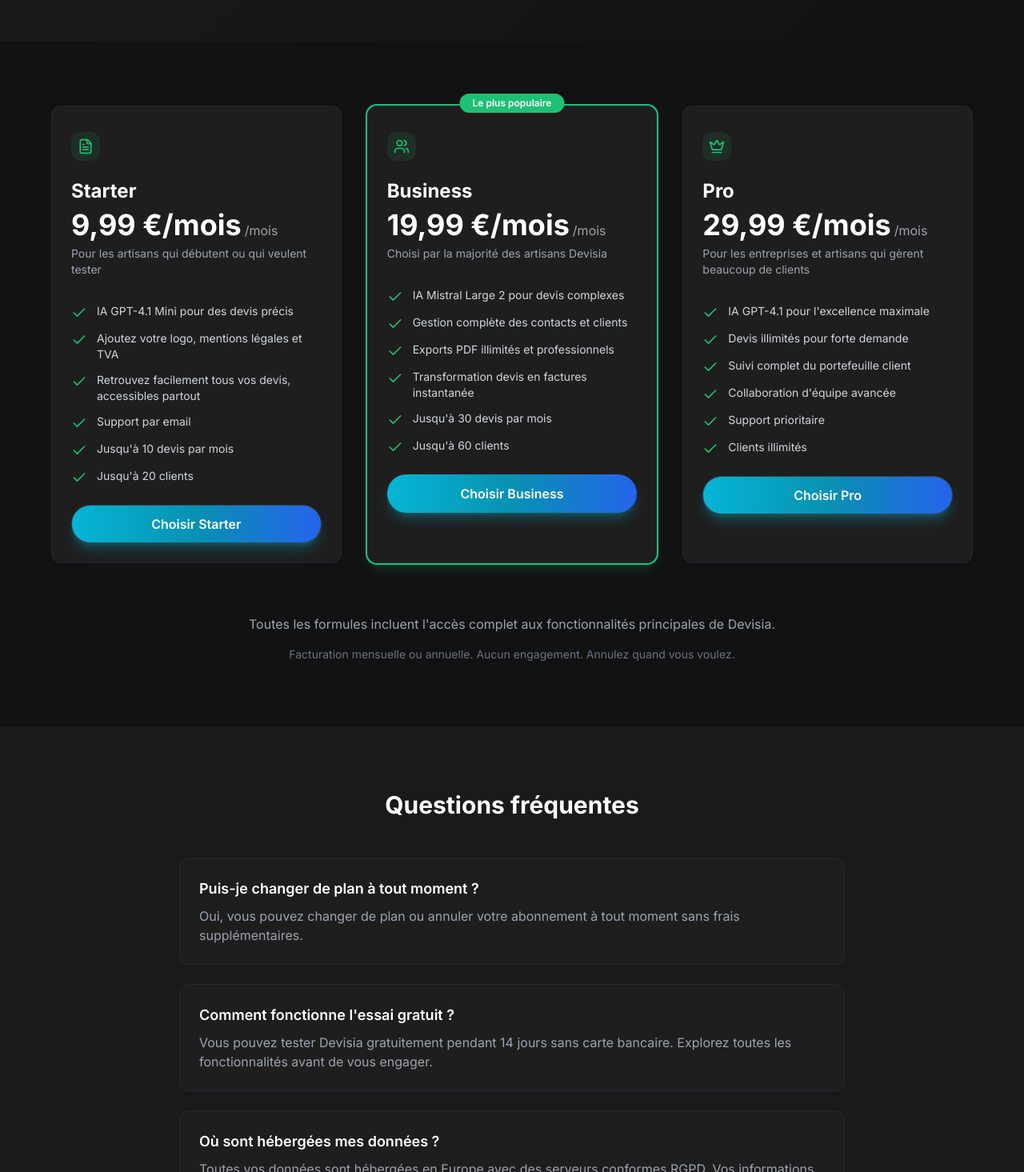
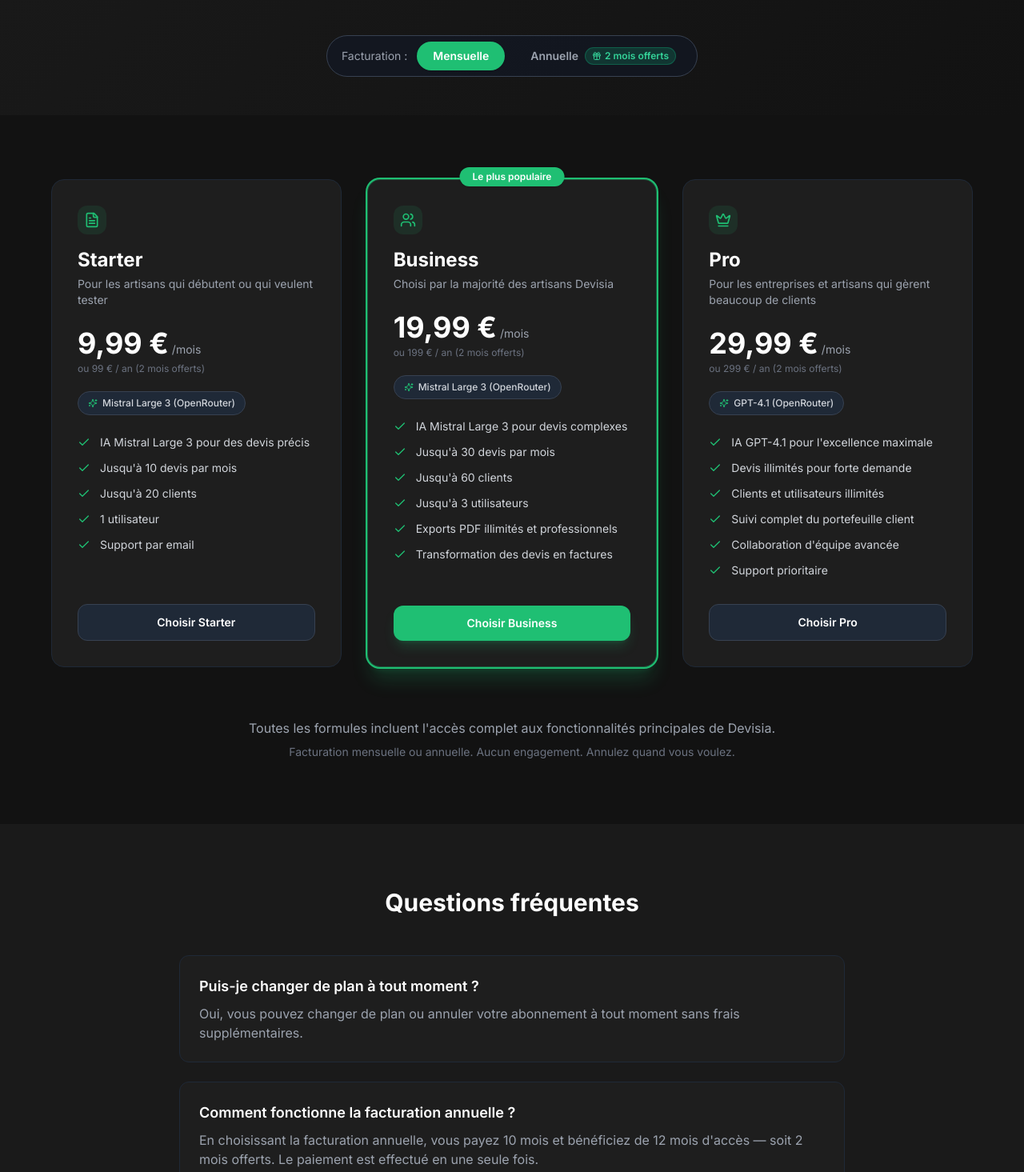
Before and after one commit to crashboom34/devisia, a Next.js app: page /pricing in a window 1280 px wide. Shown: the part 285-1750 px from the top of the page at 80% size. Built offline with nearby package versions, Linux system fonts and the light colour scheme; no server answers.

Commit message:
Updated tier-model.ts

```diff
--- a/app/admin/subscriptions/page.tsx
+++ b/app/admin/subscriptions/page.tsx
@@ -528,7 +528,7 @@ export default function AdminSubscriptionsPage() {
                     <TableHead className="text-slate-300">Level</TableHead>
                     <TableHead className="text-slate-300">Price</TableHead>
                     <TableHead className="text-slate-300">AI Model</TableHead>
-                    <TableHead className="text-slate-300">Limits</TableHead>
+                    <TableHead className="text-slate-300">Limites</TableHead>
                     <TableHead className="text-slate-300">Status</TableHead>
                     <TableHead className="text-slate-300 text-right">Actions</TableHead>
                   </TableRow>
@@ -565,8 +565,16 @@ export default function AdminSubscriptionsPage() {
                         )}
                       </TableCell>
                       <TableCell className="text-slate-300 text-sm">
-                        <div>{tier.max_projects_per_month} projects/mo</div>
-                        <div className="text-xs text-slate-500">{tier.max_estimates_per_project} estimates/project</div>
+                        <div>{tier.max_projects_per_month >= 999999 ? 'Illimités' : `${tier.max_projects_per_month} devis/mois`}</div>
+                        <div className="text-xs text-slate-500">
+                          {(tier as any).max_clients >= 999999 ? 'Clients illimités' : `${(tier as any).max_clients ?? '—'} clients max`}
+                        </div>
+                        <div className="text-xs text-slate-500">
+                          {(tier as any).max_users >= 999999 ? 'Utilisateurs illimités' : `${(tier as any).max_users ?? 1} utilisateur(s)`}
+                        </div>
+                        {(tier as any).fair_use_limit && (
+                          <div className="text-xs text-slate-600 italic">fair-use: {(tier as any).fair_use_limit}/mois</div>
+                        )}
                       </TableCell>
                       <TableCell>
                         <Switch
--- a/app/pricing/page.tsx
+++ b/app/pricing/page.tsx
@@ -1,9 +1,68 @@
+'use client';
+
+import { useState } from 'react';
+import Link from 'next/link';
 import { SiteHeader } from '@/components/marketing/SiteHeader';
 import { SiteFooter } from '@/components/marketing/SiteFooter';
-import { PricingCard } from '@/components/marketing/PricingCard';
 import { CTASection } from '@/components/marketing/CTASection';
+import { Check, FileText, Users, Crown, Sparkles, Gift } from 'lucide-react';
+import { PLAN_PRICES, PLAN_FEATURES, TIER_TO_MODEL_LABEL } from '@/lib/tier-model';
+
+type BillingPeriod = 'monthly' | 'yearly';
+
+interface Plan {
+  key: 'starter' | 'business' | 'pro';
+  name: string;
+  description: string;
+  icon: React.ElementType;
+  popular?: boolean;
+  stripePriceIds: {
+    monthly: string;
+    yearly: string;
+  };
+}
+
+const PLANS: Plan[] = [
+  {
+    key: 'starter',
+    name: 'Starter',
+    description: "Pour les artisans qui débutent ou qui veulent tester",
+    icon: FileText,
+    stripePriceIds: {
+      monthly: 'starter_monthly_price_id',
+      yearly:  'starter_yearly_price_id',
+    },
+  },
+  {
+    key: 'business',
+    name: 'Business',
+    description: "Choisi par la majorité des artisans Devisia",
+    icon: Users,
+    popular: true,
+    stripePriceIds: {
+      monthly: 'business_monthly_price_id',
+      yearly:  'business_yearly_price_id',
+    },
+  },
+  {
+    key: 'pro',
+    name: 'Pro',
+    description: "Pour les entreprises et artisans qui gèrent beaucoup de clients",
+    icon: Crown,
+    stripePriceIds: {
+      monthly: 'pro_monthly_price_id',
+      yearly:  'pro_yearly_price_id',
+    },
+  },
+];
+
+function formatPrice(n: number): string {
+  return n % 1 === 0 ? `${n}` : n.toFixed(2).replace('.', ',');
+}
 
 export default function PricingPage() {
+  const [billing, setBilling] = useState<BillingPeriod>('monthly');
+
   return (
     <div className="min-h-screen bg-brand-dark">
       <SiteHeader />
@@ -14,76 +73,148 @@ export default function PricingPage() {
             <h1 className="text-4xl sm:text-5xl font-bold text-white mb-6">
               Tarifs simples et transparents
             </h1>
-            <p className="text-xl text-gray-300 max-w-3xl mx-auto">
+            <p className="text-xl text-gray-300 max-w-3xl mx-auto mb-10">
               Choisissez le plan qui correspond à vos besoins. Changez ou annulez à tout moment.
             </p>
+
+            <div className="inline-flex items-center gap-3 bg-gray-900/60 border border-gray-700 rounded-full p-1.5">
+              <span className="text-sm text-gray-400 pl-3">Facturation :</span>
+              <button
+                onClick={() => setBilling('monthly')}
+                className={`px-5 py-2 rounded-full text-sm font-semibold transition-all duration-200 ${
+                  billing === 'monthly'
+                    ? 'bg-brand-green text-white shadow'
+                    : 'text-gray-400 hover:text-white'
+                }`}
+              >
+                Mensuelle
+              </button>
+              <button
+                onClick={() => setBilling('yearly')}
+                className={`flex items-center gap-2 px-5 py-2 rounded-full text-sm font-semibold transition-all duration-200 ${
+                  billing === 'yearly'
+                    ? 'bg-brand-green text-white shadow'
+                    : 'text-gray-400 hover:text-white'
+                }`}
+              >
+                Annuelle
+                <span className="inline-flex items-center gap-1 bg-emerald-500/20 text-emerald-400 text-xs px-2 py-0.5 rounded-full border border-emerald-500/30">
+                  <Gift className="h-3 w-3" />
+                  2 mois offerts
+                </span>
+              </button>
+            </div>
           </div>
         </section>
 
         <section className="py-20 bg-brand-dark">
           <div className="container mx-auto px-4 sm:px-6 lg:px-8">
             <div className="grid md:grid-cols-3 gap-8 max-w-6xl mx-auto">
-              <PricingCard
-                name="Starter"
-                price="9,99 €/mois"
-                description="Pour les artisans qui débutent ou qui veulent tester"
-                icon="file"
-                features={[
-                  "IA GPT-4.1 Mini pour des devis précis",
-                  "Ajoutez votre logo, mentions légales et TVA",
-                  "Retrouvez facilement tous vos devis, accessibles partout",
-                  "Support par email",
-                  "Jusqu'à 10 devis par mois",
-                  "Jusqu'à 20 clients",
-                ]}
-                cta={{
-                  label: 'Choisir Starter',
-                  href: '/auth/register?plan=starter',
-                }}
-              />
+              {PLANS.map((plan) => {
+                const prices = PLAN_PRICES[plan.key];
+                const features = PLAN_FEATURES[plan.key];
+                const modelLabel = TIER_TO_MODEL_LABEL[plan.key];
+                const Icon = plan.icon;
+                const priceId = plan.stripePriceIds[billing];
 
-              <PricingCard
-                name="Business"
-                price="19,99 €/mois"
-                description="Choisi par la majorité des artisans Devisia"
-                icon="users"
-                popular={true}
-                features={[
-                  "IA Mistral Large 2 pour devis complexes",
-                  "Gestion complète des contacts et clients",
-                  "Exports PDF illimités et professionnels",
-                  "Transformation devis en factures instantanée",
-                  "Jusqu'à 30 devis par mois",
-                  "Jusqu'à 60 clients",
-                ]}
-                cta={{
-                  label: 'Choisir Business',
-                  href: '/auth/register?plan=business',
-                }}
-              />
+                return (
+                  <div
+                    key={plan.key}
+                    className={`relative flex flex-col rounded-2xl border bg-brand-darkCard transition-all duration-300 hover:-translate-y-1 ${
+                      plan.popular
+                        ? 'ring-2 ring-brand-green shadow-xl shadow-brand-green/20 border-brand-green/40'
+                        : 'border-gray-800 hover:border-brand-green/30'
+                    }`}
+                  >
+                    {plan.popular && (
+                      <div className="absolute -top-4 left-1/2 -translate-x-1/2">
+                        <div className="bg-brand-green text-white text-xs font-semibold px-4 py-1 rounded-full shadow">
+                          Le plus populaire
+                        </div>
+                      </div>
+                    )}
 
-              <PricingCard
-                name="Pro"
-                price="29,99 €/mois"
-                description="Pour les entreprises et artisans qui gèrent beaucoup de clients"
-                icon="crown"
-                features={[
-                  "IA GPT-4.1 pour l'excellence maximale",
-                  "Devis illimités pour forte demande",
-                  "Suivi complet du portefeuille client",
-                  "Collaboration d'équipe avancée",
-                  "Support prioritaire",
-                  "Clients illimités",
-                ]}
-                cta={{
-                  label: 'Choisir Pro',
-                  href: '/auth/register?plan=pro',
-                }}
-              />
+                    {billing === 'yearly' && (
+                      <div className="absolute top-4 right-4">
+                        <span className="flex items-center gap-1 bg-emerald-500/15 text-emerald-400 text-xs font-semibold px-2.5 py-1 rounded-full border border-emerald-500/25">
+                          <Gift className="h-3 w-3" />
+                          2 mois offerts
+                        </span>
+                      </div>
+                    )}
+
+                    <div className="p-8 pb-6">
+                      <div className="inline-flex p-2 rounded-lg bg-brand-green/10 mb-4">
+                        <Icon className="h-5 w-5 text-brand-green" />
+                      </div>
+
+                      <h3 className="text-2xl font-bold text-white mb-1">{plan.name}</h3>
+                      <p className="text-sm text-gray-400 mb-6">{plan.description}</p>
+
+                      <div className="mb-1">
+                        {billing === 'monthly' ? (
+                          <>
+                            <div className="flex items-baseline gap-1">
+                              <span className="text-4xl font-bold text-white">
+                                {formatPrice(prices.monthly)} €
+                              </span>
+                              <span className="text-gray-400 text-sm">/mois</span>
+                            </div>
+                            <p className="text-xs text-gray-500 mt-1">
+                              ou {prices.yearly} € / an (2 mois offerts)
+                            </p>
+                          </>
+                        ) : (
+                          <>
+                            <div className="flex items-baseline gap-1">
+                              <span className="text-4xl font-bold text-white">
+                                {prices.yearly} €
+                              </span>
+                              <span className="text-gray-400 text-sm">/an</span>
+                            </div>
+                            <p className="text-xs text-emerald-400 mt-1">
+                              équivaut à {formatPrice(prices.monthlyEquiv)} € / mois
+                            </p>
+                          </>
+                        )}
+                      </div>
+
+                      <div className="mt-4 inline-flex items-center gap-1.5 px-3 py-1.5 rounded-full bg-gray-800 border border-gray-700">
+                        <Sparkles className="h-3 w-3 text-brand-green" />
+                        <span className="text-xs text-gray-300 font-medium">{modelLabel}</span>
+                      </div>
+                    </div>
+
+                    <div className="px-8 pb-8 flex flex-col flex-1">
+                      <ul className="space-y-3 mb-8 flex-1">
+                        {features.map((feature, i) => (
+                          <li key={i} className="flex items-start gap-3">
+                            <Check className="h-4 w-4 text-brand-green flex-shrink-0 mt-0.5" />
+                            <span className="text-gray-300 text-sm">{feature}</span>
+                          </li>
+                        ))}
+                      </ul>
+
+                      <Link
+                        href={`/auth/register?plan=${plan.key}&billing=${billing}&price_id=${priceId}`}
+                        className={`block w-full text-center py-3 px-6 rounded-lg font-semibold text-sm transition-all duration-200 ${
+                          plan.popular
+                            ? 'bg-brand-green hover:bg-green-600 text-white shadow-lg shadow-brand-green/20'
+                            : 'bg-gray-800 hover:bg-gray-700 text-white border border-gray-700'
+                        }`}
+                      >
+                        {billing === 'monthly'
+                          ? `Choisir ${plan.name}`
+                          : `Choisir ${plan.name} — ${prices.yearly} € / an`}
+                      </Link>
+                    </div>
+                  </div>
+                );
+              })}
             </div>
 
             <div className="mt-16 text-center">
-              <p className="text-gray-400 mb-4">
+              <p className="text-gray-400 mb-2">
                 Toutes les formules incluent l&apos;accès complet aux fonctionnalités principales de Devisia.
               </p>
               <p className="text-gray-500 text-sm">
@@ -99,41 +230,29 @@ export default function PricingPage() {
               Questions fréquentes
             </h2>
             <div className="space-y-6">
-              <div className="bg-brand-darkCard border border-gray-800 rounded-lg p-6">
-                <h3 className="text-lg font-semibold text-white mb-2">
-                  Puis-je changer de plan à tout moment ?
-                </h3>
-                <p className="text-gray-400">
-                  Oui, vous pouvez changer de plan ou annuler votre abonnement à tout moment sans frais supplémentaires.
-                </p>
-              </div>
-
-              <div className="bg-brand-darkCard border border-gray-800 rounded-lg p-6">
-                <h3 className="text-lg font-semibold text-white mb-2">
-                  Comment fonctionne l&apos;essai gratuit ?
-                </h3>
-                <p className="text-gray-400">
-                  Vous pouvez tester Devisia gratuitement pendant 14 jours sans carte bancaire. Explorez toutes les fonctionnalités avant de vous engager.
-                </p>
-              </div>
-
-              <div className="bg-brand-darkCard border border-gray-800 rounded-lg p-6">
-                <h3 className="text-lg font-semibold text-white mb-2">
-                  Où sont hébergées mes données ?
-                </h3>
-                <p className="text-gray-400">
-                  Toutes vos données sont hébergées en Europe avec des serveurs conformes RGPD. Vos informations sont chiffrées et sécurisées.
-                </p>
-              </div>
-
-              <div className="bg-brand-darkCard border border-gray-800 rounded-lg p-6">
-                <h3 className="text-lg font-semibold text-white mb-2">
-                  Puis-je utiliser ma propre clé API ?
-                </h3>
-                <p className="text-gray-400">
-                  Oui, vous pouvez utiliser votre propre clé API OpenAI ou Anthropic si vous préférez gérer directement les coûts d&apos;IA.
-                </p>
-              </div>
+              {[
+                {
+                  q: "Puis-je changer de plan à tout moment ?",
+                  a: "Oui, vous pouvez changer de plan ou annuler votre abonnement à tout moment sans frais supplémentaires.",
+                },
+                {
+                  q: "Comment fonctionne la facturation annuelle ?",
+                  a: "En choisissant la facturation annuelle, vous payez 10 mois et bénéficiez de 12 mois d'accès — soit 2 mois offerts. Le paiement est effectué en une seule fois.",
+                },
+                {
+                  q: "Quelle est la différence entre Mistral Large 3 et GPT-4.1 ?",
+                  a: "Mistral Large 3 offre d'excellents devis BTP pour la plupart des projets. GPT-4.1 (plan Pro) est le modèle le plus avancé d'OpenAI, idéal pour les projets complexes, les grandes équipes et les exigences maximales en précision.",
+                },
+                {
+                  q: "Où sont hébergées mes données ?",
+                  a: "Toutes vos données sont hébergées en Europe avec des serveurs conformes RGPD. Vos informations sont chiffrées et sécurisées.",
+                },
+              ].map(({ q, a }) => (
+                <div key={q} className="bg-brand-darkCard border border-gray-800 rounded-lg p-6">
+                  <h3 className="text-lg font-semibold text-white mb-2">{q}</h3>
+                  <p className="text-gray-400">{a}</p>
+                </div>
+              ))}
             </div>
           </div>
         </section>
@@ -142,7 +261,7 @@ export default function PricingPage() {
           title="Prêt à commencer ?"
           description="Essayez Devisia gratuitement pendant 14 jours. Aucune carte bancaire requise."
           cta={{
-            label: 'Démarrer l&apos;essai gratuit',
+            label: "Démarrer l'essai gratuit",
             href: '/auth/register',
           }}
         />
--- a/lib/tier-model.ts
+++ b/lib/tier-model.ts
@@ -27,3 +27,74 @@ export const CANONICAL_MAPPING = [
   { tier: "business", modelId: "mistralai/mistral-large-2512", label: "Mistral Large 3 (OpenRouter)" },
   { tier: "pro",      modelId: "openai/gpt-4.1",               label: "GPT-4.1 (OpenRouter)" },
 ] as const;
+
+export interface PlanLimits {
+  maxEstimatesPerMonth: number;
+  maxClients: number;
+  maxUsers: number;
+  fairUseLimit: number;
+  prioritySupport: boolean;
+}
+
+export const PLAN_LIMITS: Record<string, PlanLimits> = {
+  starter: {
+    maxEstimatesPerMonth: 10,
+    maxClients:           20,
+    maxUsers:             1,
+    fairUseLimit:         50,
+    prioritySupport:      false,
+  },
+  business: {
+    maxEstimatesPerMonth: 30,
+    maxClients:           60,
+    maxUsers:             3,
+    fairUseLimit:         150,
+    prioritySupport:      false,
+  },
+  pro: {
+    maxEstimatesPerMonth: 999999,
+    maxClients:           999999,
+    maxUsers:             999999,
+    fairUseLimit:         400,
+    prioritySupport:      true,
+  },
+  unlimited: {
+    maxEstimatesPerMonth: 999999,
+    maxClients:           999999,
+    maxUsers:             999999,
+    fairUseLimit:         400,
+    prioritySupport:      true,
+  },
+};
+
+export const PLAN_PRICES = {
+  starter:  { monthly: 9.99,  yearly: 99,  monthlyEquiv: 8.25  },
+  business: { monthly: 19.99, yearly: 199, monthlyEquiv: 16.6  },
+  pro:      { monthly: 29.99, yearly: 299, monthlyEquiv: 24.92 },
+} as const;
+
+export const PLAN_FEATURES: Record<string, string[]> = {
+  starter: [
+    "IA Mistral Large 3 pour des devis précis",
+    "Jusqu'à 10 devis par mois",
+    "Jusqu'à 20 clients",
+    "1 utilisateur",
+    "Support par email",
+  ],
+  business: [
+    "IA Mistral Large 3 pour devis complexes",
+    "Jusqu'à 30 devis par mois",
+    "Jusqu'à 60 clients",
+    "Jusqu'à 3 utilisateurs",
+    "Exports PDF illimités et professionnels",
+    "Transformation des devis en factures",
+  ],
+  pro: [
+    "IA GPT-4.1 pour l'excellence maximale",
+    "Devis illimités pour forte demande",
+    "Clients et utilisateurs illimités",
+    "Suivi complet du portefeuille client",
+    "Collaboration d'équipe avancée",
+    "Support prioritaire",
+  ],
+};
```
Also changed, not shown: 2 other files (tests, documents, lock files or other folders).
